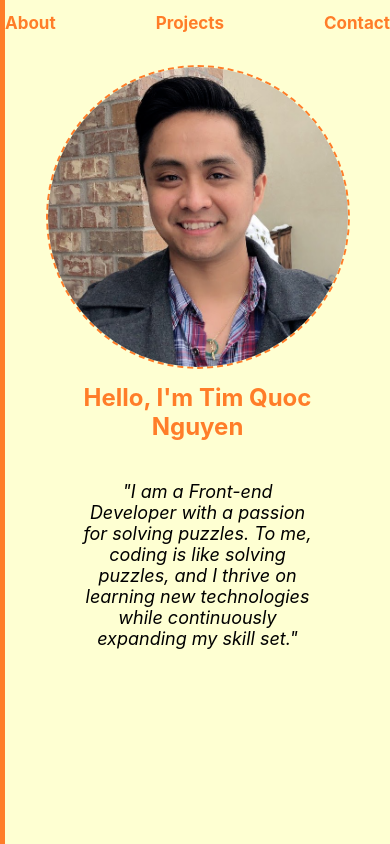
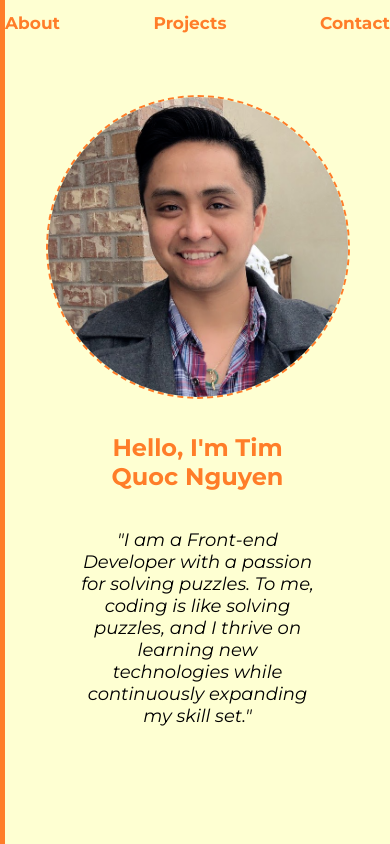
Before and after one commit to TimNguyen21/portfolio, a React (Create React App) app: page / in a window 390 px wide. Built offline with nearby package versions, Linux system fonts and the light colour scheme.

Commit message:
[main] Updated page font style

```diff
--- a/public/index.html
+++ b/public/index.html
@@ -3,6 +3,9 @@
   <head>
     <meta charset="utf-8" />
     <link rel="icon" href="%PUBLIC_URL%/favicon.ico" />
+    <link rel="preconnect" href="https://fonts.googleapis.com">
+    <link rel="preconnect" href="https://fonts.gstatic.com" crossorigin>
+    <link href="https://fonts.googleapis.com/css2?family=Montserrat:ital,wght@0,100..900;1,100..900&display=swap" rel="stylesheet">
     <meta name="viewport" content="width=device-width, initial-scale=1" />
     <meta name="theme-color" content="#000000" />
     <meta
--- a/src/App.scss
+++ b/src/App.scss
@@ -1,12 +1,11 @@
 .App {
   header {
     height: 45px;
-    // border: 1px solid black;
     display: flex;
     align-items: center;
     justify-content: end;
     padding-right: 75px;
-    margin-bottom: 20px;
+    margin-bottom: 50px;
   }
 }
 
--- a/src/containers/main/main.scss
+++ b/src/containers/main/main.scss
@@ -43,7 +43,7 @@
         }
 
         &__user-image-container {
-            margin-bottom: 10px;
+            margin-bottom: 30px;
             align-self: center;
         }
     }
--- a/src/index.css
+++ b/src/index.css
@@ -6,6 +6,7 @@
   -webkit-font-smoothing: antialiased;
   -moz-osx-font-smoothing: grayscale;
   background-color: #FEFFD2;
+  font-family: "Montserrat", sans-serif;
 }
 
 html {
```
